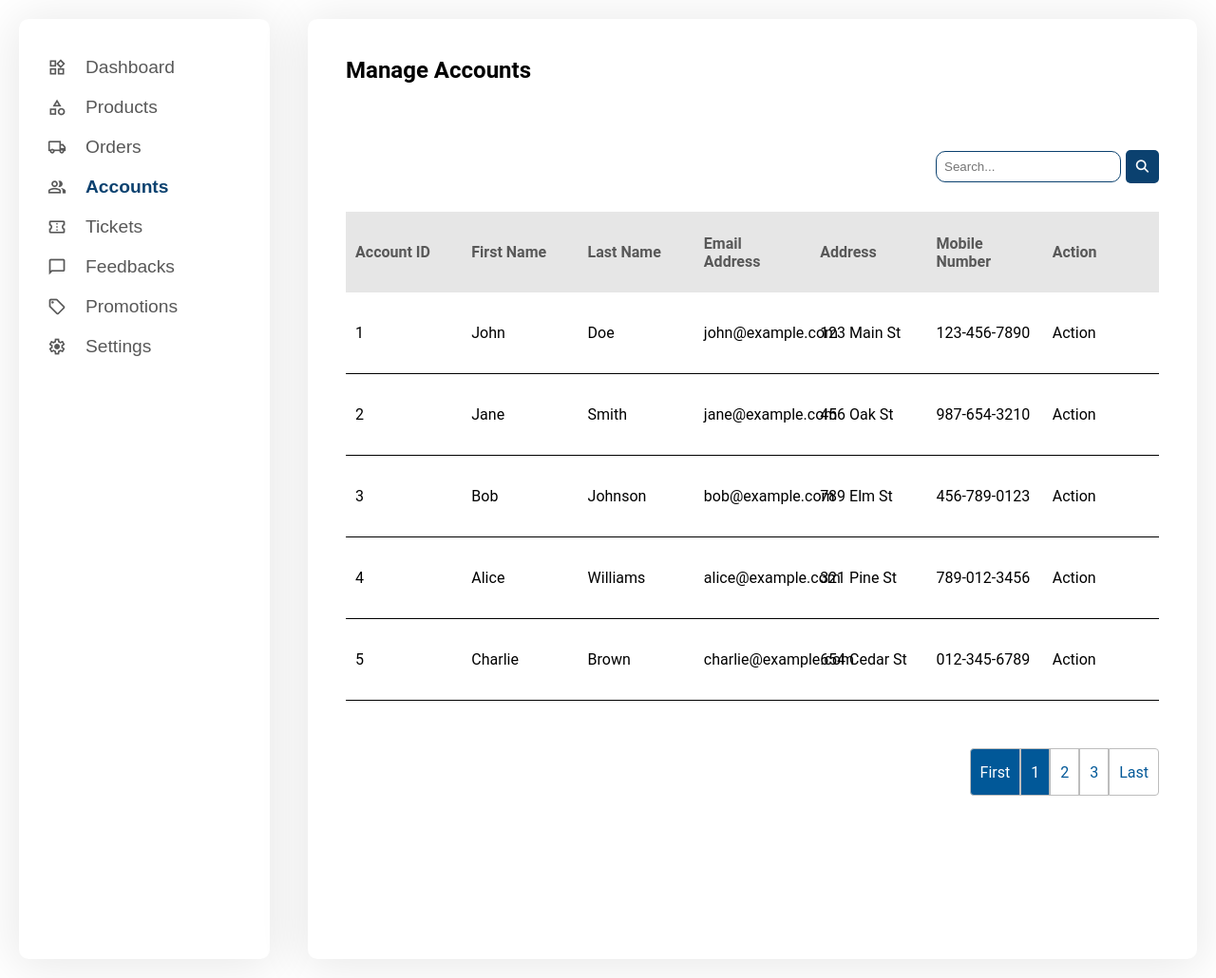
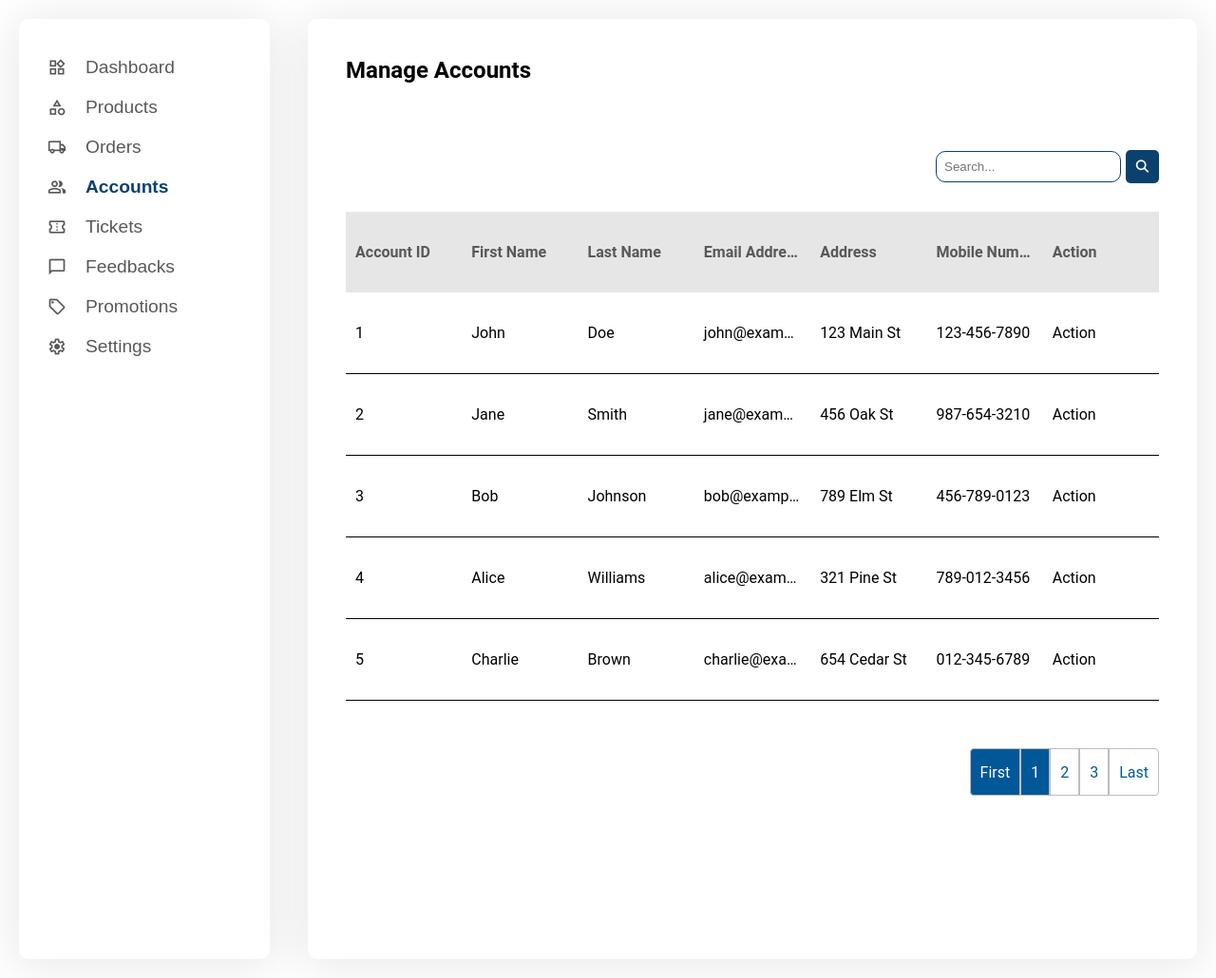
Before and after one commit to eliecruz/SPEEDSTER_SE2, a PHP site: page /InbillaDraft/ManageAccounts.php in a window 1280 px wide. Shown: the part 80-1110 px from the top of the page at 95% size. Run offline with PHP 8.4, Linux system fonts and the light colour scheme.

Commit message:
Update ManageAccounts.css

```diff
--- a/ManageAccounts.css
+++ b/ManageAccounts.css
@@ -7,7 +7,7 @@
 .side-navbar {
     margin: 20px;
     width: 300px;
-    height: 950px;
+    min-height: 950px;
     background: white;
     color: rgba(88, 88, 88, 1);
     padding: 20px;
@@ -49,7 +49,7 @@
 .Table-Section{
     margin: 20px;
     width: 1200px;
-    height: 950px;
+    min-height: 950px;
     background: white;
     padding: 20px;
     box-shadow: 0 4px 50px 5px rgba(0, 0, 0, 0.09);
@@ -159,3 +159,13 @@ tbody tr {
 .pagination li.active a{
     color: white;
 }
+
+/* Handling long text */
+th, td {
+    padding: 10px;
+    text-align: left;
+    height: 65px;
+    overflow: hidden;
+    white-space: nowrap;
+    text-overflow: ellipsis;
+}
```
